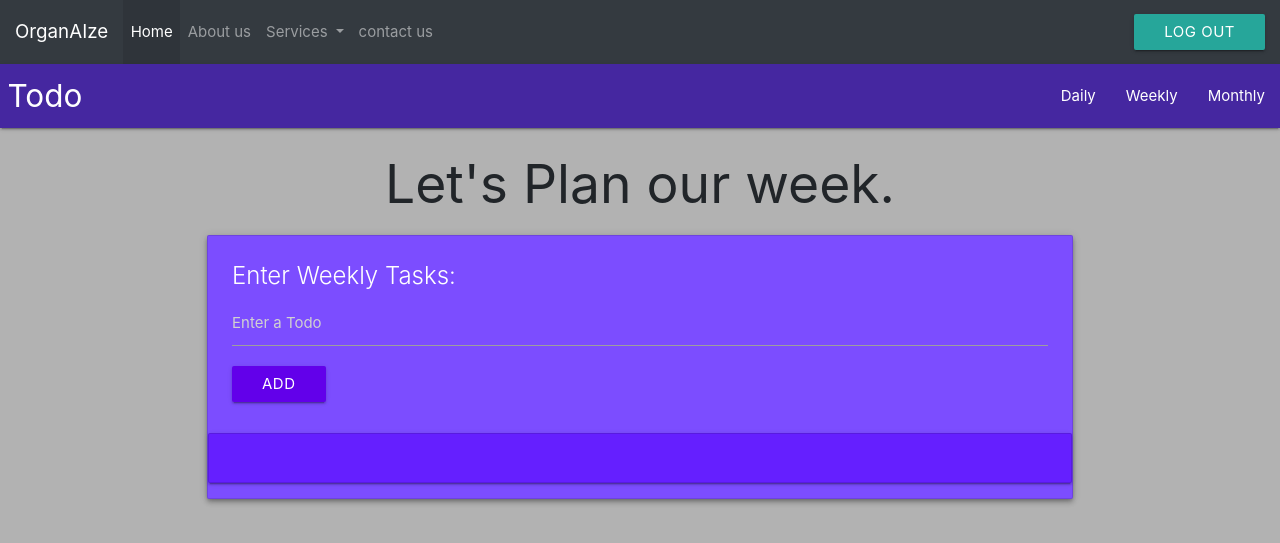
After one commit to AKKU9992/OrganAIze-micro-, a Django app: page /week/ in a window 1280 px wide. The commit adds this page. Shown: the top 543 px of the page. Run offline with Django 5.2, Linux system fonts and the light colour scheme; data that the repository does not hold is empty; some libraries are stand-ins or nearby versions.

Commit message:
adding service2

```diff
--- a/home/urls.py
+++ b/home/urls.py
@@ -4,8 +4,18 @@ from home import views
 urlpatterns = [
    path('',views.index,name='home'),
    path('about',views.about,name='about'),
-   path('service1',views.service1,name='service1'),
+  #  path('service1',views.service1,name='service1'),
+    path('service2',views.service2,name='service2'),
    path('contact',views.contact,name='contact'),
      path('login', views.loginuser,name="login"),
-    path('logout', views.logoutuser,name="logout")
+    path('logout', views.logoutuser,name="logout"),
+       path('month/', views.month, name='month'),
+    path('week/', views.week, name='week'),
+    path('add/', views.add, name='add'), #Add URL
+    path('addmonth/', views.addmonth, name='addmonth'),
+    path('addweek/', views.addweek, name='addweek'),
+    path('delete/<int:todo_id>/', views.deleteItem, name='delete'),
+    path('deleteweek/<int:todoweek_id>/', views.deleteweek, name='deleteweek'),
+    path('deletemonth/<int:todomonth_id>/', views.deletemonth, name='deletemonth'),
+    # path('task/<int:task_id>/', views.task_detail, name='task_detail')
 ]
--- /dev/null
+++ b/home/utils.py
@@ -0,0 +1,35 @@
+# utils.py
+import requests
+
+# API endpoint and key (Make sure you keep this key private)
+GEMINI_API_KEY = 'AIzaSyD3_uag_gmdRVvwL3sx4jXLUrBZbgMQcAw'
+GEMINI_API_ENDPOINT = 'https://generativelanguage.googleapis.com/v1beta/models/gemini-1.5-flash-latest:generateContent'
+
+def generate_subtasks_from_api(task_name):
+    """
+    This function interacts with the Gemini API to generate subtasks.
+    The API expects a task name, and will return subtasks with their estimated time.
+    """
+    # Prepare the request body with task name
+    payload = {
+        "input": task_name
+    }
+
+    headers = {
+        "Authorization": f"Bearer {GEMINI_API_KEY}",
+        "Content-Type": "application/json"
+    }
+
+    # Call the Gemini API
+    response = requests.post(GEMINI_API_ENDPOINT, json=payload, headers=headers)
+
+    # Check if the response is successful
+    if response.status_code == 200:
+        response_data = response.json()
+        # Parse and return the subtasks from the response
+        subtasks = response_data.get('subtasks', [])
+        return subtasks
+    else:
+        # If API call fails, print error and return an empty list
+        print("Error in API request:", response.status_code, response.text)
+        return []
--- a/home/views.py
+++ b/home/views.py
@@ -4,7 +4,65 @@ from django.contrib.auth import logout,authenticate,login
 from datetime import datetime
 from home.models import Contact
 from django.contrib import messages
-# Create your views here.
+from home.models import Task, Subtask
+from home.utils import generate_subtasks_from_api
+from django.shortcuts import get_object_or_404
+import requests
+from django.conf import settings
+from .models import todo, todomonth, todoweek
+
+def service2(request):
+    data = todo.objects.all()
+    return render(request, 'service2.html', {'data': data})
+
+def add(request):
+    tododata = request.POST['todo'] # Adds todo item
+    todo_items = todo(content=tododata)
+    todo_items.save()
+    return redirect(service2)
+
+
+def deleteItem(request, todo_id):
+    item = todo.objects.get(id=todo_id)
+    item.delete()
+    return redirect(service2)
+
+
+def week(request):
+    dataweek = todoweek.objects.all()
+    return render(request, 'week.html', {'dataweek': dataweek})
+
+def addweek(request):
+    tododata = request.POST['todoweek']
+    todo_items = todoweek(content_week=tododata)
+    todo_items.save()
+    return redirect(week)
+
+def deleteweek(request, todoweek_id):
+    item = todoweek.objects.get(id=todoweek_id)
+    item.delete()
+    return redirect(week)
+
+
+def month(request):
+    datamonth = todomonth.objects.all()
+    return render(request, 'month.html', {'datamonth': datamonth})
+
+def addmonth(request):
+    tododata = request.POST['todomonth']
+    todo_items = todomonth(content_month=tododata)
+    todo_items.save()
+    return redirect(month)
+
+def deletemonth(request, todomonth_id):
+    item = todomonth.objects.get(id=todomonth_id)
+    item.delete()
+    return redirect(month)
+
+
+def about(request):
+    #return HttpResponse("this is about page")
+    return render(request,'about.html')
 def index(request):
    if request.user.is_anonymous:
       return redirect("/login")
@@ -32,11 +90,6 @@ def logoutuser(request):
    logout(request)
    return redirect("/login")
 
-def about(request):
-    #return HttpResponse("this is about page")
-    return render(request,'about.html')
-def service1(request):
-    return render(request,'service1.html')
     #return HttpResponse("this is services page")
 def contact(request):
     if request.method=="POST":
--- a/templates/base.html
+++ b/templates/base.html
@@ -11,7 +11,7 @@
 
     <title> {% block title %}{% endblock title %} micro</title>
   </head>
-  <body style="background-color: #f5deb3;">
+  <body style="background-color:rgba(0,0,0,0.3);">
     <nav class="navbar navbar-expand-lg navbar-dark bg-dark">
         <a class="navbar-brand" href="#">OrganAIze</a>
         <button class="navbar-toggler" type="button" data-toggle="collapse" data-target="#navbarSupportedContent" aria-controls="navbarSupportedContent" aria-expanded="false" aria-label="Toggle navigation">
@@ -32,7 +32,7 @@
               </a>
               <div class="dropdown-menu">
                 <a class="dropdown-item" href="/service1">PrioritAIze</a>
-                <a class="dropdown-item" href="#">Task Timer</a>
+                <a class="dropdown-item" href="/service2">Task Timer</a>
 
             </li>
             <li class="nav-item">
--- a/templates/contact.html
+++ b/templates/contact.html
@@ -1,6 +1,7 @@
 {% extends "base.html" %}
 {% block title %}contact{% endblock title %}
-{% block body %}<div class="container-fluid  py-10 px-10 my-4" >
+{% block body %}
+<div class="container-fluid  py-10 px-10 my-4" >
     <h1 class="text-center">Contact Us</h1>
     <form method="post" action="/contact">
         {% csrf_token %}
--- /dev/null
+++ b/templates/week.html
@@ -0,0 +1,72 @@
+<!-- task_detail.html -->
+{% extends "base.html" %}
+{% load static %}
+{% block title %}week{% endblock %}
+
+{% block body %}
+<link href="https://fonts.googleapis.com/icon?family=Material+Icons" rel="stylesheet">
+<link rel="stylesheet" href="https://cdnjs.cloudflare.com/ajax/libs/materialize/0.100.2/css/materialize.min.css">
+<script type="text/javascript" src="https://code.jquery.com/jquery-3.2.1.min.js"></script>
+<script src="https://cdnjs.cloudflare.com/ajax/libs/materialize/0.100.2/js/materialize.min.js"></script>
+<link rel="stylesheet" href="{% static '/css/styles.css' %}">
+
+
+<script>
+$(document).ready(function () {
+    $(".button-collapse").sideNav();
+});
+</script>
+</head>
+<body>
+
+<div class="navbar-fixed ">
+<nav>
+<div class="nav-wrapper deep-purple darken-3">
+  <a href="" class="brand-logo ml-2" style="margin-left:10px;"> Todo</a>
+  <a href="#" data-activates="mobile-demo" class="button-collapse"><i class="material-icons">menu</i></a>
+  <ul class="right hide-on-med-and-down">
+    <li><a href="/service2">Daily</a></li>
+    <li><a href="/week">Weekly</a></li>
+    <li><a href="/month">Monthly</a></li>
+  </ul>
+</div>
+</nav>
+</div>
+<ul class="side-nav" id="mobile-demo">
+    <li><a href="/">Daily</a></li>
+    <li><a href="/week">Weekly</a></li>
+    <li><a href="/month">Monthly</a></li>
+</ul>
+<div class="container">
+    <div class="row ">
+
+        <div class="col s12 m6 l6">
+            <h2 class="center-align txt">Let's Plan our week.</h2>
+          <div class="card deep-purple accent-2 hoverable z-depth-2">
+            <div class="card-content white-text">
+              <span class="card-title">Enter Weekly Tasks:</span>
+              <form action="{% url 'addweek' %}" method="POST">
+                {% csrf_token %}
+                <input type="text"placeholder="Enter a Todo" name="todoweek">
+                <input type="submit" value="Add" class="btn deep-purple accent-4">
+            </form>
+
+            </div>
+                <div class="card horizontal deep-purple accent-3">
+                  <div class="card-stacked ">
+                    <div class="card-content white-text">
+                        {% for items_week in dataweek %}
+                        <form action="/deleteweek/{{ items_week.id }}/" method="post">
+                            {% csrf_token %}
+                            <p>{{ items_week.content_week }}</p><br>
+                            <input type="submit" value="Delete" class="btn red accent-3">
+                            <hr class="divider">
+                        </form><br>
+                    {% endfor %}
+                    </div>
+                  </div>
+                </div>
+          </div>
+        </div>
+</div>
+{% endblock %}
```
Also changed, not shown: hello/settings.py (+8 -0 lines), home/models.py (+29 -0 lines), templates/index.html (+6 -1 lines), templates/month.html (added, +72 -0 lines), templates/service1.html (+10 -3 lines), templates/service2.html (added, +71 -0 lines), db.sqlite3, home/migrations/0002_task_subtask.py (added), home/migrations/0003_todo_todomonth_todoweek.py (added), static/ai.jpg.png (added), static/imgs/home.jpg (added).
